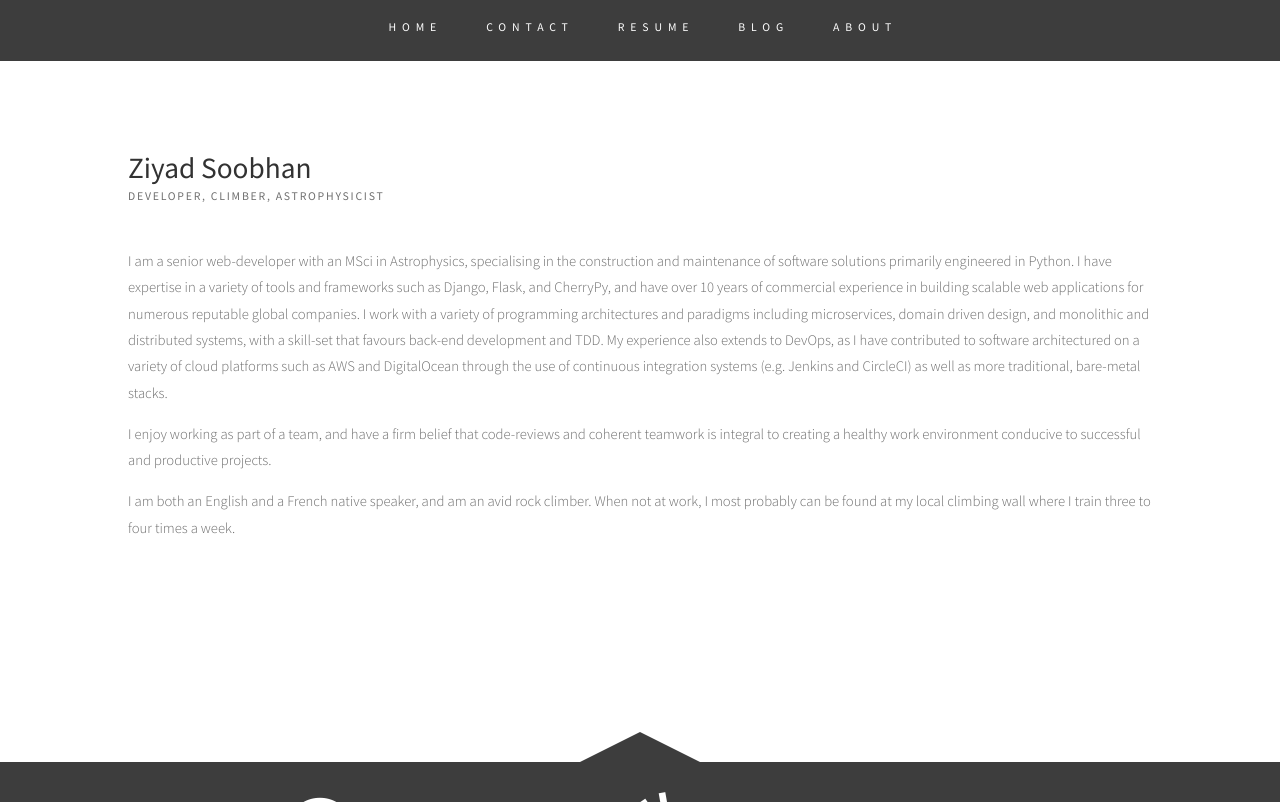
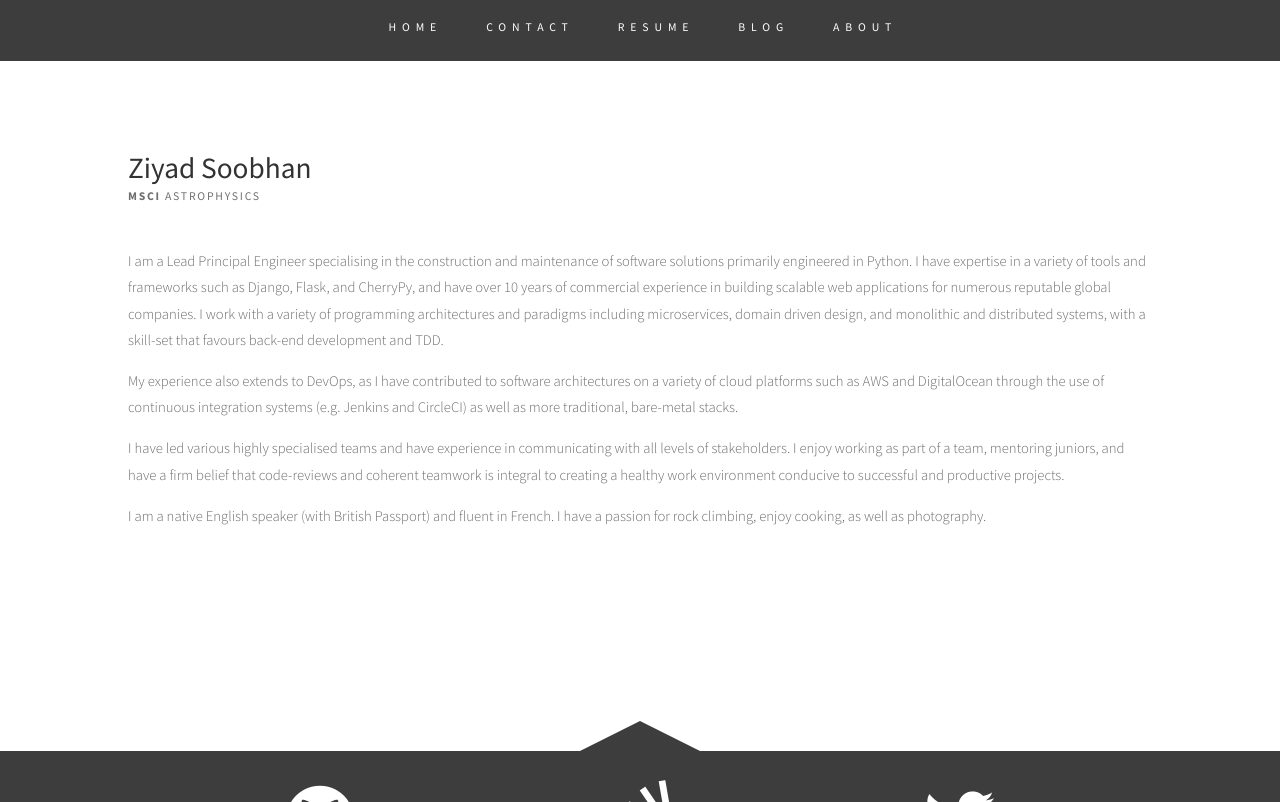
Before and after one commit to zsoobhan/prometheus, a Django app: template www/templates/content/home.html in a window 1280 px wide. Shown: the part 453-1255 px from the top of the page. Run offline with Django 3.2, Linux system fonts and the light colour scheme; the template is opened without the code that fills it: most values are stand-ins (such as "Sample title", 1, 10 or a date in 2020).

Commit message:
Updates Homepage
Adds:
- local docker setup
- new resume
- better blurb on homepage

```diff
--- a/www/templates/content/home.html
+++ b/www/templates/content/home.html
@@ -14,12 +14,11 @@
         <div class="ebox">
             <div class="title">
                 <h2>Ziyad Soobhan</h2>
-                <span class="byline">Developer, Climber, Astrophysicist</span>
+                <span class="byline"><b>MSci</b> Astrophysics</span>
             </div>
 
             <p>
-            I am a senior web-developer with an MSci in Astrophysics,
-            specialising in the construction and maintenance of software
+            I am a Lead Principal Engineer specialising in the construction and maintenance of software
             solutions primarily engineered in Python. I have expertise in a
             variety of tools and frameworks such as Django, Flask, and
             CherryPy, and have over {{ years }} years of commercial experience in
@@ -27,26 +26,30 @@
             companies. I work with a variety of programming architectures and
             paradigms including microservices, domain driven design, and
             monolithic and distributed systems, with a skill-set that favours
-            back-end development and TDD. My experience also extends to DevOps,
-            as I have contributed to software architectured on a variety of
+            back-end development and TDD.
+            </p>
+
+            <p>
+            My experience also extends to DevOps,
+            as I have contributed to software architectures on a variety of
             cloud platforms such as AWS and DigitalOcean through the use of
             continuous integration systems (e.g. Jenkins and CircleCI) as well
             as more traditional, bare-metal stacks.
             </p>
 
             <p>
-            I enjoy working as part of a team, and have a firm belief that
+            I have led various highly specialised teams and have experience in
+            communicating with all levels of stakeholders.
+            I enjoy working as part of a team, mentoring juniors, and have a firm belief that
             code-reviews and coherent teamwork is integral to creating a
             healthy work environment conducive to successful and productive
             projects.
             </p>
 
             <p>
-            I am both an English and a French native speaker, and am an avid
-            rock climber.  When not at work, I most probably can be found at my
-            local climbing wall where I train three to four times a week.
+            I am a native English speaker (with British Passport) and fluent in French.
+            I have a passion for rock climbing, enjoy cooking, as well as photography.
             </p>
-
 
 
             <div class="spacer"></div>
```
Also changed, not shown: docker/docker-compose.yml (added, +9 -0 lines), 3 other files.
